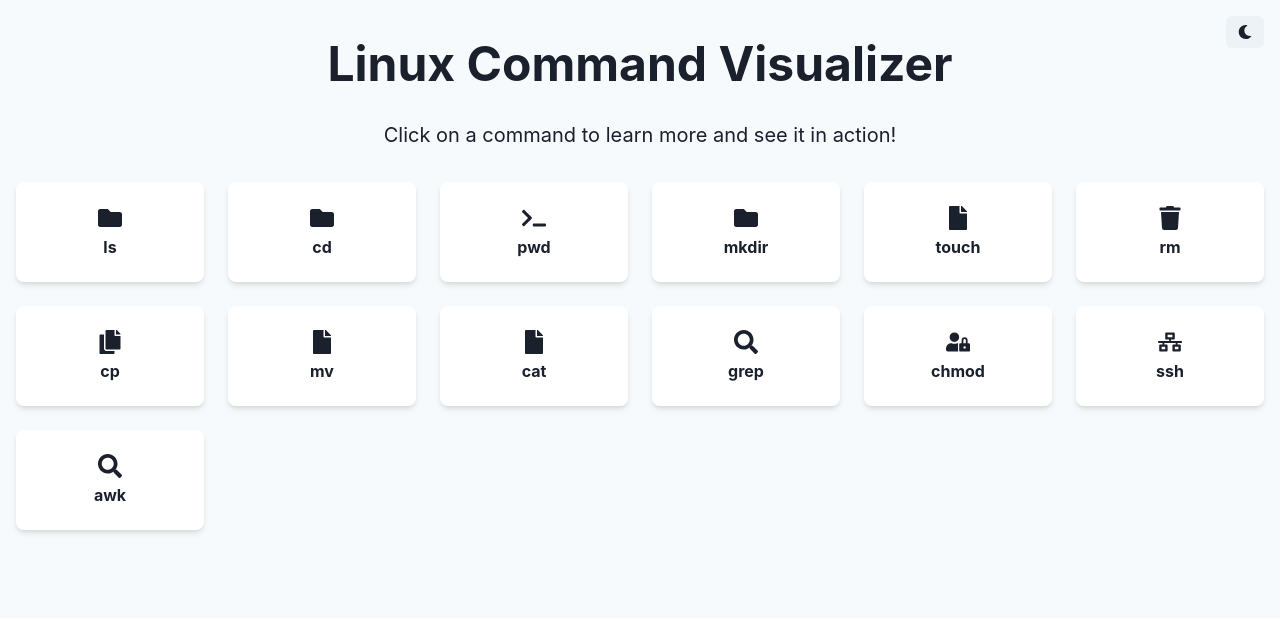
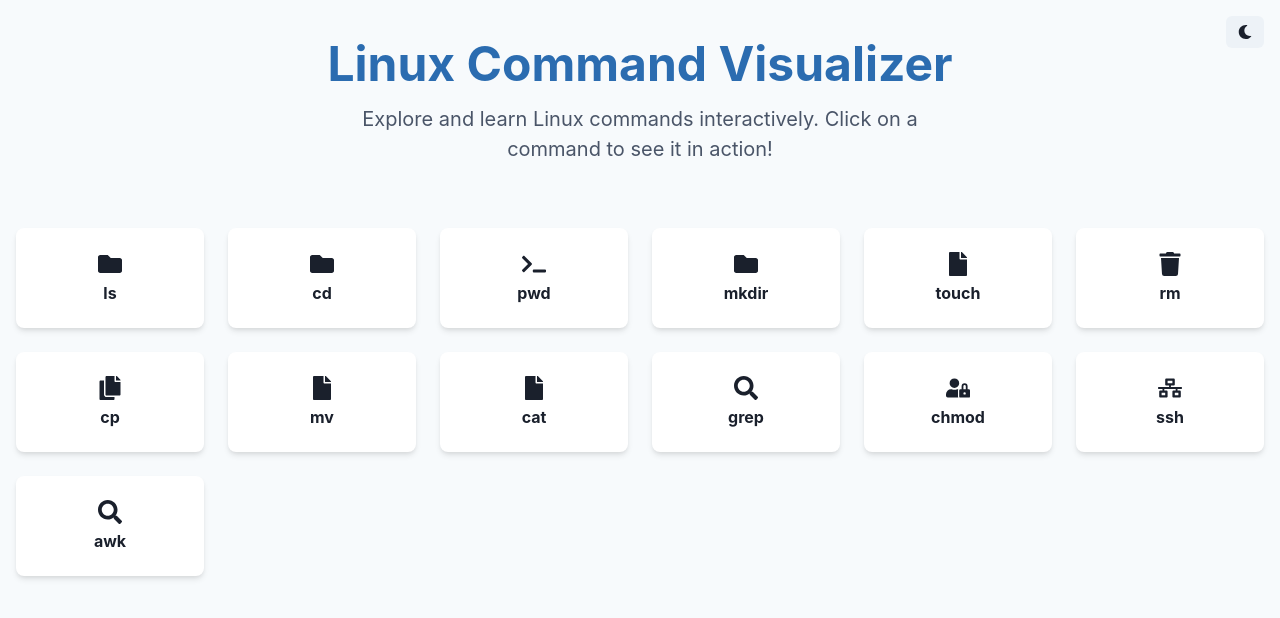
Before and after one commit to loyality7/linux-visualizer, a React (Create React App) app: page / in a window 1280 px wide. Shown: the top 618 px of the page. Built offline with nearby package versions, Linux system fonts and the light colour scheme.

Commit message:
updated Ui

```diff
--- a/src/components/FileSystem/LandingPage.js
+++ b/src/components/FileSystem/LandingPage.js
@@ -1,5 +1,5 @@
 import React from 'react';
-import { Box, SimpleGrid, Button, Heading, Container, Text, VStack, useColorModeValue } from '@chakra-ui/react';
+import { Box, SimpleGrid, Button, Heading, Container, Text, VStack, useColorModeValue, Flex } from '@chakra-ui/react';
 import { Link } from 'react-router-dom';
 import { FaTerminal, FaFolder, FaFile, FaCopy, FaTrash, FaSearch, FaUserLock, FaNetworkWired } from 'react-icons/fa';
 
@@ -21,22 +21,24 @@ const commands = [
 
 const CommandButton = ({ cmd }) => {
   const bg = useColorModeValue('white', 'gray.800');
-  const hoverBg = useColorModeValue('gray.100', 'gray.700');
+  const hoverBg = useColorModeValue(`${cmd.color}50`, `${cmd.color}900`);
+  const textColor = useColorModeValue('gray.800', 'white');
 
   return (
     <Link to={`/command/${cmd.name}`}>
       <Button
         width="100%"
-        height="100px"
+        height={{ base: "80px", md: "100px" }}
         bg={bg}
-        _hover={{ bg: hoverBg }}
+        _hover={{ bg: hoverBg, transform: 'translateY(-5px)' }}
         boxShadow="md"
         borderRadius="lg"
         transition="all 0.3s"
+        borderLeft={`4px solid ${cmd.color}`}
       >
         <VStack spacing={2}>
           <cmd.icon size="24" color={cmd.color} />
-          <Text fontWeight="bold">{cmd.name}</Text>
+          <Text fontWeight="bold" color={textColor}>{cmd.name}</Text>
         </VStack>
       </Button>
     </Link>
@@ -45,18 +47,22 @@ const CommandButton = ({ cmd }) => {
 
 const LandingPage = () => {
   const bg = useColorModeValue('gray.50', 'gray.900');
+  const headingColor = useColorModeValue('blue.600', 'blue.300');
+  const textColor = useColorModeValue('gray.600', 'gray.300');
 
   return (
     <Box bg={bg} minHeight="100vh" py={10}>
       <Container maxW="container.xl">
         <VStack spacing={8} align="stretch">
-          <Heading as="h1" size="2xl" textAlign="center">
-            Linux Command Visualizer
-          </Heading>
-          <Text fontSize="xl" textAlign="center">
-            Click on a command to learn more and see it in action!
-          </Text>
-          <SimpleGrid columns={{ base: 2, sm: 3, md: 4, lg: 6 }} spacing={6}>
+          <Flex direction="column" align="center" mb={8}>
+            <Heading as="h1" size="2xl" textAlign="center" color={headingColor} mb={4}>
+              Linux Command Visualizer
+            </Heading>
+            <Text fontSize={{ base: "lg", md: "xl" }} textAlign="center" color={textColor} maxW="600px">
+              Explore and learn Linux commands interactively. Click on a command to see it in action!
+            </Text>
+          </Flex>
+          <SimpleGrid columns={{ base: 2, sm: 3, md: 4, lg: 5, xl: 6 }} spacing={{ base: 4, md: 6 }}>
             {commands.map((cmd) => (
               <CommandButton key={cmd.name} cmd={cmd} />
             ))}
```
